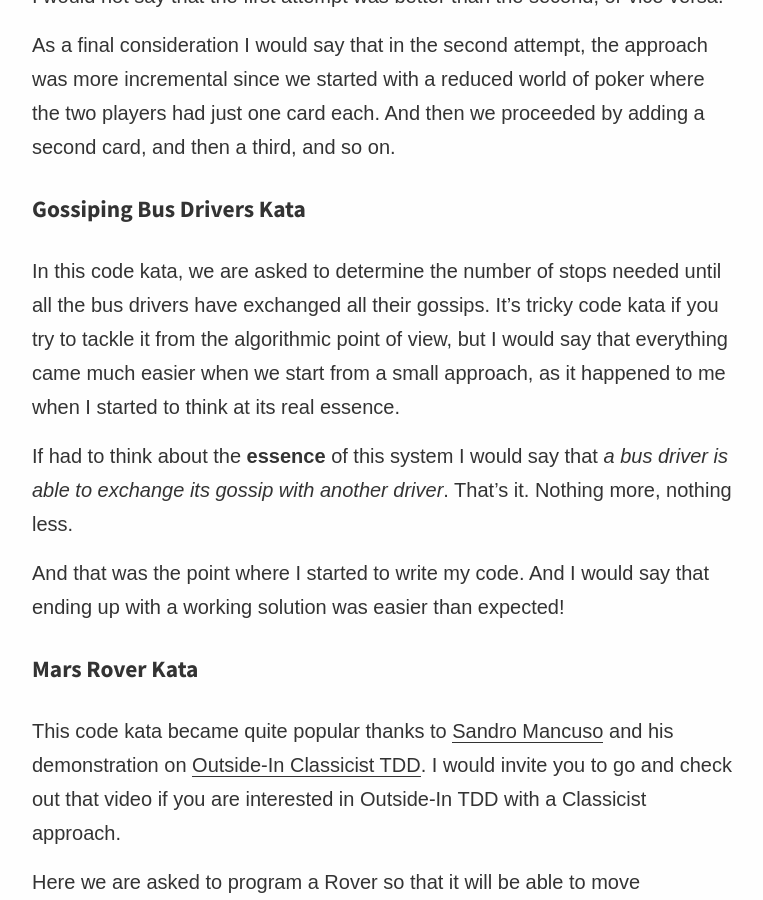
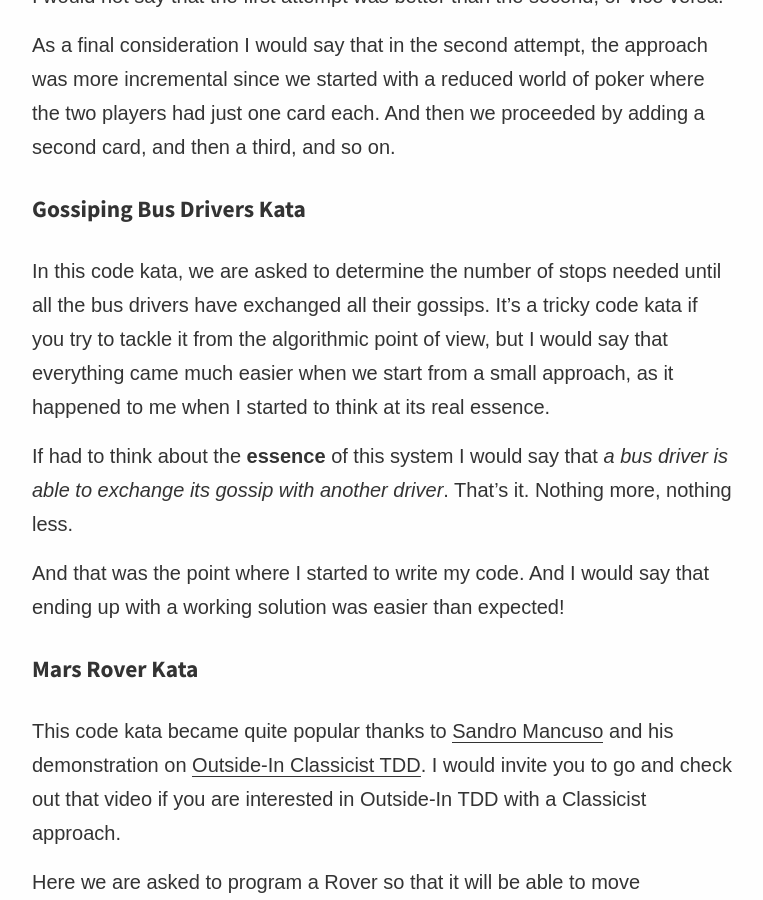
Before and after one commit to joebew42/joebew42.github.io, a Jekyll site: the page built from _posts/2020-11-03-essence-and-learning-in-code.markdown, in a window 1280 px wide and 900 px high, scrolled down 3307 px. Shown: the whole window, without its empty margins (258-1021 px from the left). Built offline with Jekyll 4.4.1, drawn with Linux system fonts in a browser that asks for light colours; emoji names are drawn with the system emoji font; some web fonts are replaced.

Commit message:
WIP: few more corrections

```diff
--- a/_posts/2020-11-03-essence-and-learning-in-code.markdown
+++ b/_posts/2020-11-03-essence-and-learning-in-code.markdown
@@ -86,7 +86,7 @@ As a final consideration I would say that in the second attempt, the approach wa
 
 ### Gossiping Bus Drivers Kata
 
-In this code kata, we are asked to determine the number of stops needed until all the bus drivers have exchanged all their gossips. It's tricky code kata if you try to tackle it from the algorithmic point of view, but I would say that everything came much easier when we start from a small approach, as it happened to me when I started to think at its real essence.
+In this code kata, we are asked to determine the number of stops needed until all the bus drivers have exchanged all their gossips. It's a tricky code kata if you try to tackle it from the algorithmic point of view, but I would say that everything came much easier when we start from a small approach, as it happened to me when I started to think at its real essence.
 
 If had to think about the **essence** of this system I would say that _a bus driver is able to exchange its gossip with another driver_. That's it. Nothing more, nothing less.
 
```
